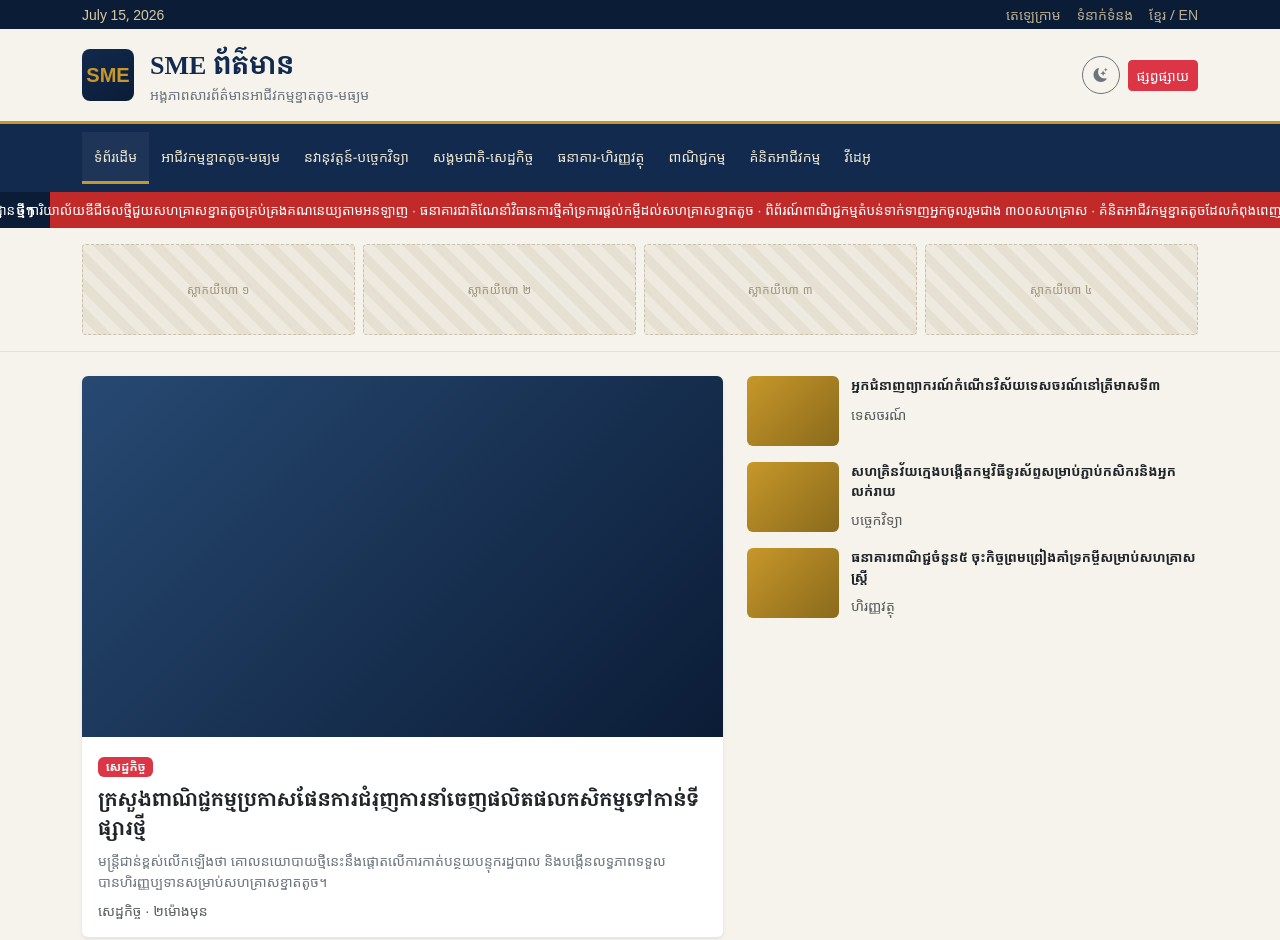
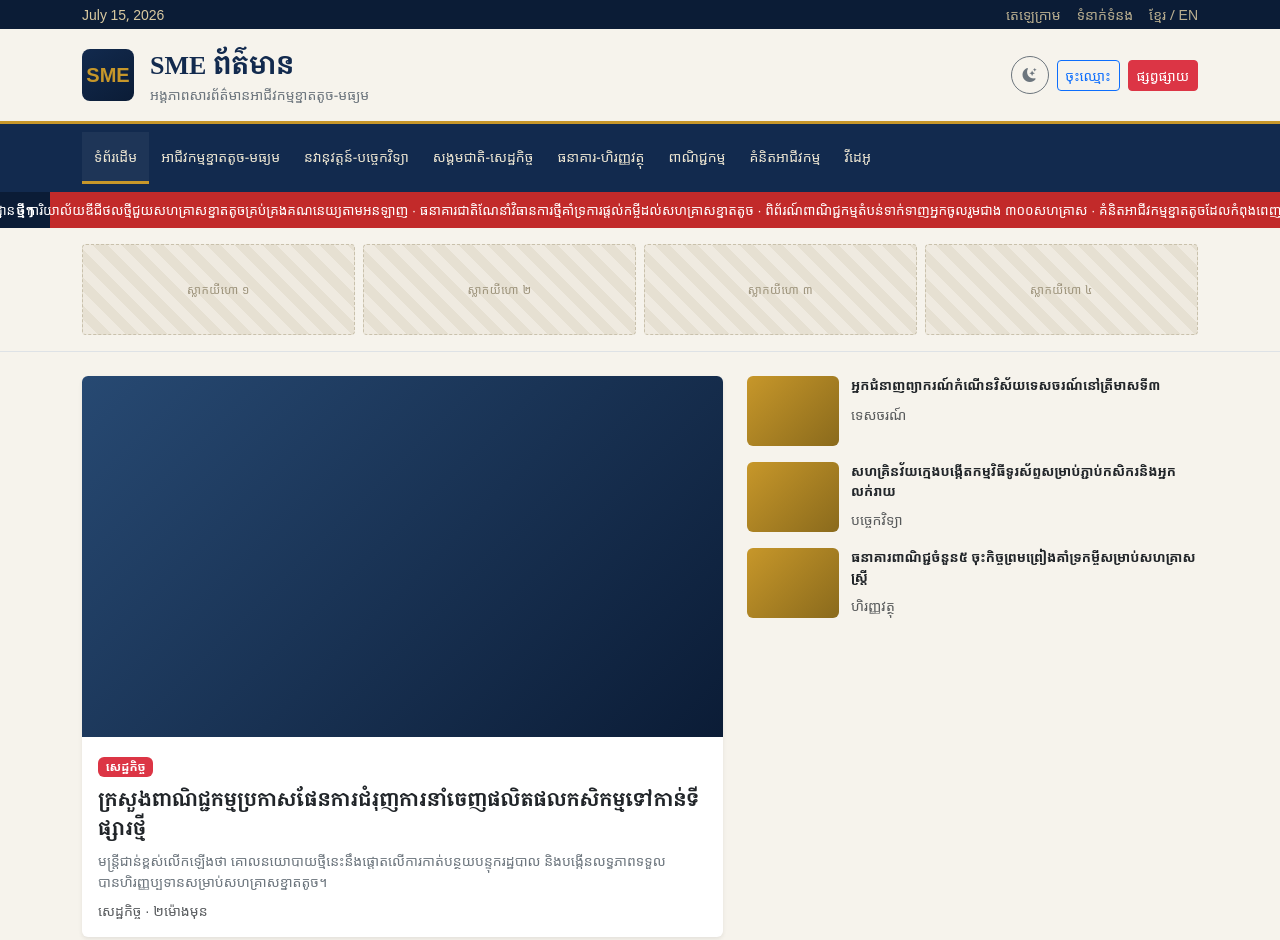
Before and after one commit to Sokvyreak/Rean.html, a plain HTML site: page index.html in a window 1280 px wide. Shown: the top 940 px of the page. Drawn offline with nearby package versions, Linux system fonts and the light colour scheme; no server answers.

Commit message:
Update index.html

```diff
--- a/index.html
+++ b/index.html
@@ -43,6 +43,7 @@
       <button id="theme-toggle" class="btn btn-outline-secondary btn-sm rounded-circle theme-btn" type="button" title="ប្តូររចនាប័ទ្មងងឹត/ភ្លឺ">
         <i class="bi bi-moon-stars-fill" id="theme-icon"></i>
       </button>
+      <a class="btn btn-outline-primary btn-sm d-none d-sm-inline-block" href="#">ចុះឈ្មោះ</a>
       <a class="btn btn-danger btn-sm" href="#">ផ្សព្វផ្សាយ</a>
     </div>
   </div>
```
